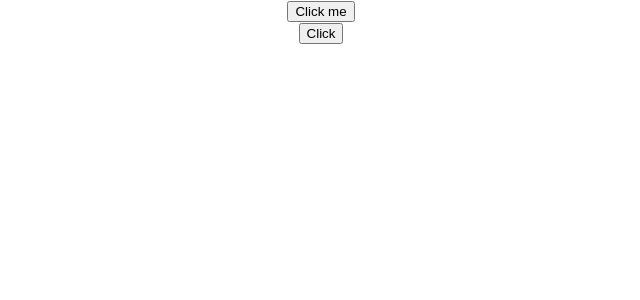
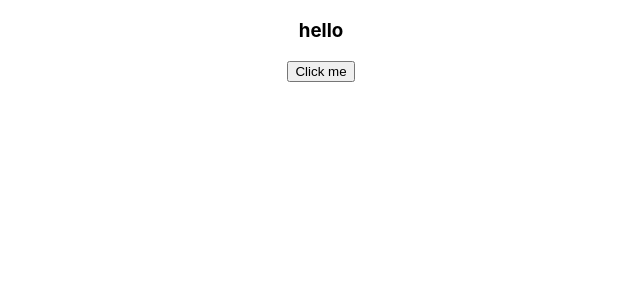
Before and after one commit to sameera999/first-react-app, a React (Create React App) app: page / in a window 1280 px wide. Shown: the top 300 px of the page, without its empty margins (319-959 px from the left). Built offline with nearby package versions, Linux system fonts and the light colour scheme.

Commit message:
binding event handlers

```diff
--- a/src/App.js
+++ b/src/App.js
@@ -6,12 +6,14 @@ import Message from './components/Message';
 import Counter from './components/Counter';
 import FunctionalClick from './components/FunctionalClick';
 import ClassClick from './components/ClassClick';
+import EventBing from './components/EventBing';
 
 function App() {
   return (
     <div className="App">
-      <FunctionalClick />
-      <ClassClick/>
+      <EventBing />
+      {/* <FunctionalClick /> */}
+      {/* <ClassClick/> */}
       {/* <Greet name='John' heroName='super man'/>       */}
       {/* <Message /> */}
       {/* <Counter /> */}
--- a/src/components/ClassClick.js
+++ b/src/components/ClassClick.js
@@ -8,7 +8,7 @@ class ClassClick extends Component {
     render() {
         return (
         <div>
-            <button onClick={this.clickHandler}>Click</button>
+            <button onClick={this.clickHandler}>class Click</button>
         </div>
         )
     }
--- /dev/null
+++ b/src/components/EventBing.js
@@ -0,0 +1,28 @@
+import React, { Component } from 'react'
+
+class EventBing extends Component {
+  constructor(props) {
+    super(props)
+
+    this.state = {
+       message: 'hello'
+    }
+  }
+
+  clickMe = () => {
+    this.setState({
+        message: 'how are you ?'
+    })
+  }
+
+  render() {
+    return (
+      <div>
+        <h3>{this.state.message}</h3>
+        <button onClick={this.clickMe}>Click me</button>
+      </div>
+    )
+  }
+}
+
+export default EventBing
```
